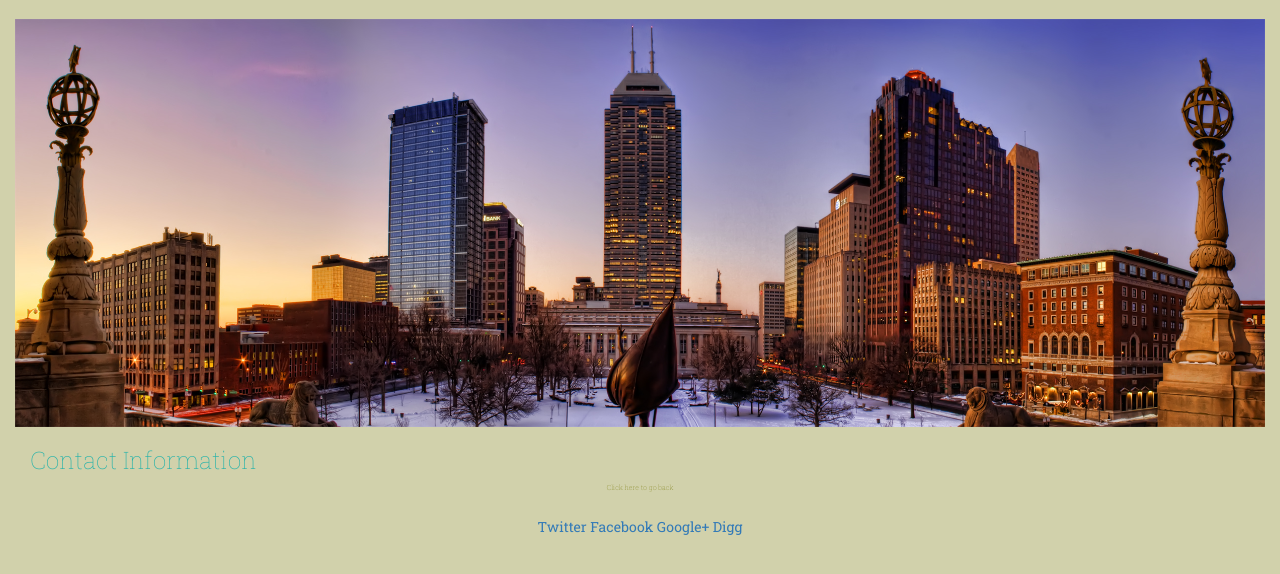
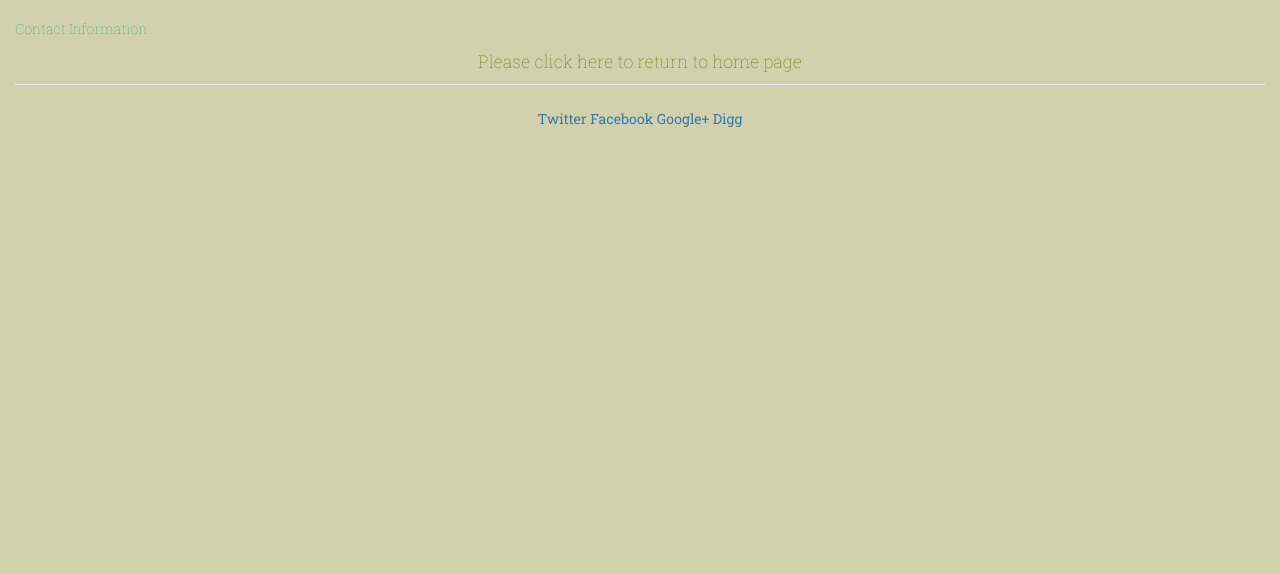
Before and after one commit to mclfxr/Front-End-Nanodegree, a website: page version-control/FE portfolio project/contact.html in a window 1280 px wide. Shown: the part 154-728 px from the top of the page. Drawn offline with nearby package versions, Linux system fonts and the light colour scheme; a web font is replaced by a local one.

Commit message:
Remove main image as this will be a contact form and the image was slowing the page down Add nav links to newly created pages Modify code for major sections

```diff
--- a/version-control/FE portfolio project/contact.html
+++ b/version-control/FE portfolio project/contact.html
@@ -22,7 +22,7 @@
    <div class="container-fluid">
       <header class="top">
          <div class="row">
-            <!--TODO: Add Logo image-->
+            <!--TODO: Add Link to logo image-->
             <div class="col-md-4">
                <picture class="logo">
                   <source class="logo" media="(max-width: 995px)" srcset="images/resume-drawer-320_small.jpg">
@@ -31,7 +31,6 @@
                </picture>
                <!-- credit shutterstock.com -->
             </div>
-            <!--TODO: Add name and position title -->
             <div class="col-md-8">
                <p class="name">Michael A. Fischer</p>
                <p class="position-title">Front-End Developer</p>
@@ -39,37 +38,32 @@
             <div class="nav">
                <ul class="ul-nav">
                   <li class="li-nav"><a class="a-nav" href="index.html">| Home </a></li>
-                  <li class="li-nav"><a class="a-nav" href="#">| Resume </a></li>
-                  <li class="li-nav"><a class="a-nav" href="#">| Projects |</a></li>
-
+                  <li class="li-nav"><a class="a-nav" href="resume.html">| Resume </a></li>
+                  <li class="li-nav"><a class="a-nav" href="projects.html">| Projects |</a></li>
+               </ul>
             </div>
          </div>
-         <hr>
       </header> <!-- class top -->
-      <main>
-        <main>
-         <h2 class="main-picture">
-            <div class="row">
-               <!--TODO: Add main picture image -->
-               <!--TODO: Replace main-picture with the Bootstrap Carousel template-->
-               <div class="col-md-12">
-                  <picture>
-                     <source media="(min-width: 100px) and (max-width: 320px)" srcset="images/indianapolis-skyline-320_small.jpg">
-                     <source media="(max-width: 640px)" srcset="images/indianapolis-skyline.jpg">
-                     <img class="main-pic" src="images/indianapolis-skyline.jpg" alt="Indianapolis Skyline from the War Memorial">
-                  </picture>
-               </div>
+      <hr>
+      <!--TODO: Add contact form to section -->
+      <!-- TODO: Add Modals for each picture/project detailing project -->
+      <div class="contact-information">
+         <div class="row">
+            <div class="col-md-12">
+               <p class="subtitle">Contact Information</p>
             </div>
-         </h2> <!--   -->
-         <h3 class="contact">
             <div class="col-md-12">
-                  <p class="subtitle">Contact Information</h2>
-                  <p  class="p-fw">
-                     <a class="a-fw" href="index.html">Click here to go back</a>
-                  </p>
-            </div>
-      </main>
-        <footer class="footer">
+               <p class="p-center">
+                  <a class="a-fw" href="index.html">Please click here to return to home page</a>
+               </p>
+            </div><!-- /.col-lg-4 -->
+
+         </div>
+      </div> <!-- class featuredWork -->
+      <hr>
+         <!-- /.row -->
+           <!-- Footer section -->
+      <footer class="footer">
          <div class="social">
             <a href="https://twitter.com/home?status=https://github.com/udacity/responsive-images" class="zocial-twitter">Twitter</a>
             <a href="https://www.facebook.com/sharer/sharer.php?u=https://github.com/udacity/responsive-images" class="zocial-facebook">Facebook</a>
```
